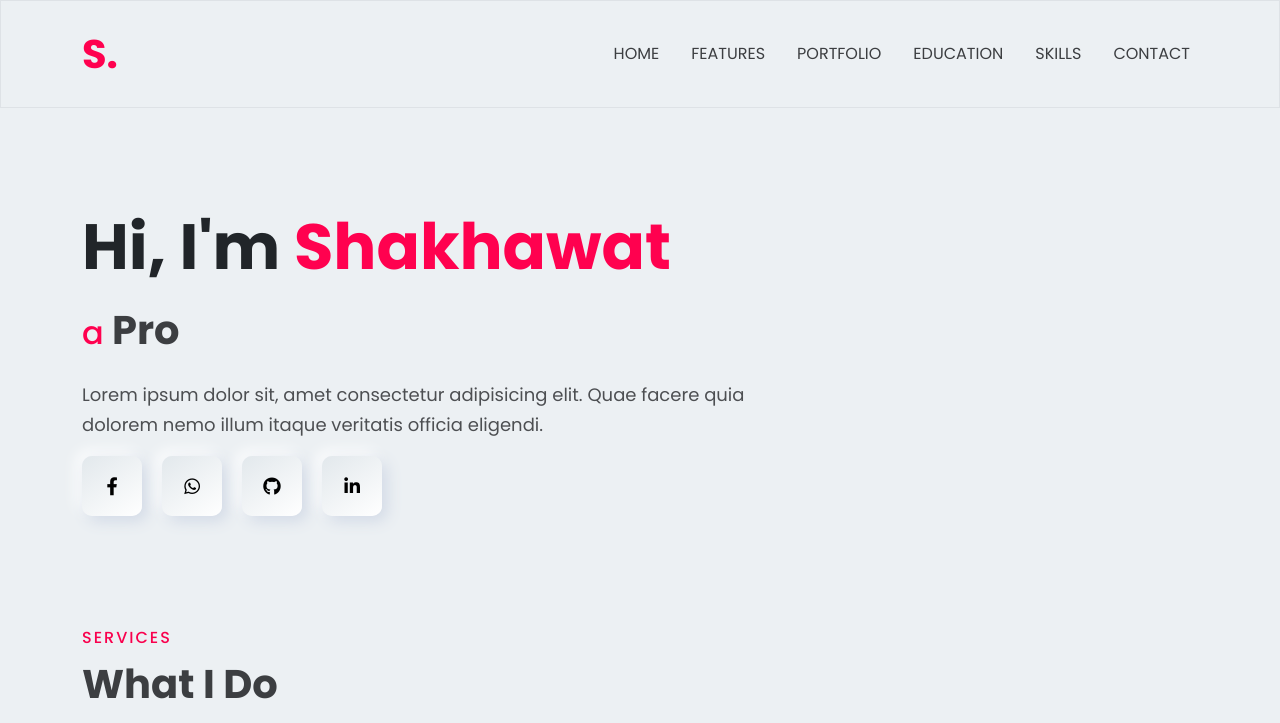
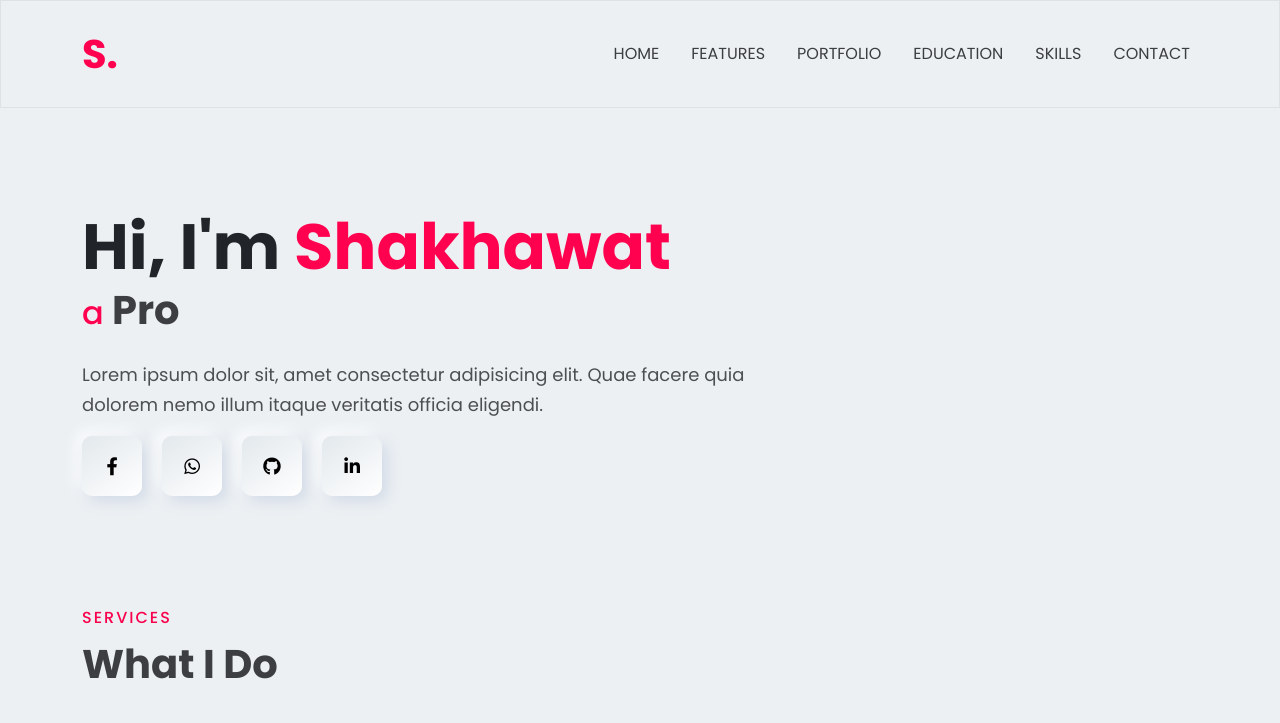
Before and after one commit to shakhawat-coder/portfolio_main, a plain HTML site: page index.html in a window 1280 px wide. Shown: the top 723 px of the page. Drawn offline with nearby package versions, Linux system fonts and the light colour scheme.

Commit message:
fix animated text in header

```diff
--- a/css/responsive.css
+++ b/css/responsive.css
@@ -28,7 +28,7 @@
     }
     .home .home_content .animated {
         width: 100%;
-        height: 60px;
+        /* height: 40px; */
     }
     .home .home_content .animated h2 span {
         font-size: 26px;
--- a/css/style.css
+++ b/css/style.css
@@ -81,8 +81,8 @@ nav{
   }
   .home .home_content .animated {
     /* width: 520px; */
-    height: 100px;
-    padding: 20px 0;
+    height: 80px;
+    padding: 0 0 20px 0;
   }
   .home .home_content .animated h2 span {
     font-size: 40px;
```
